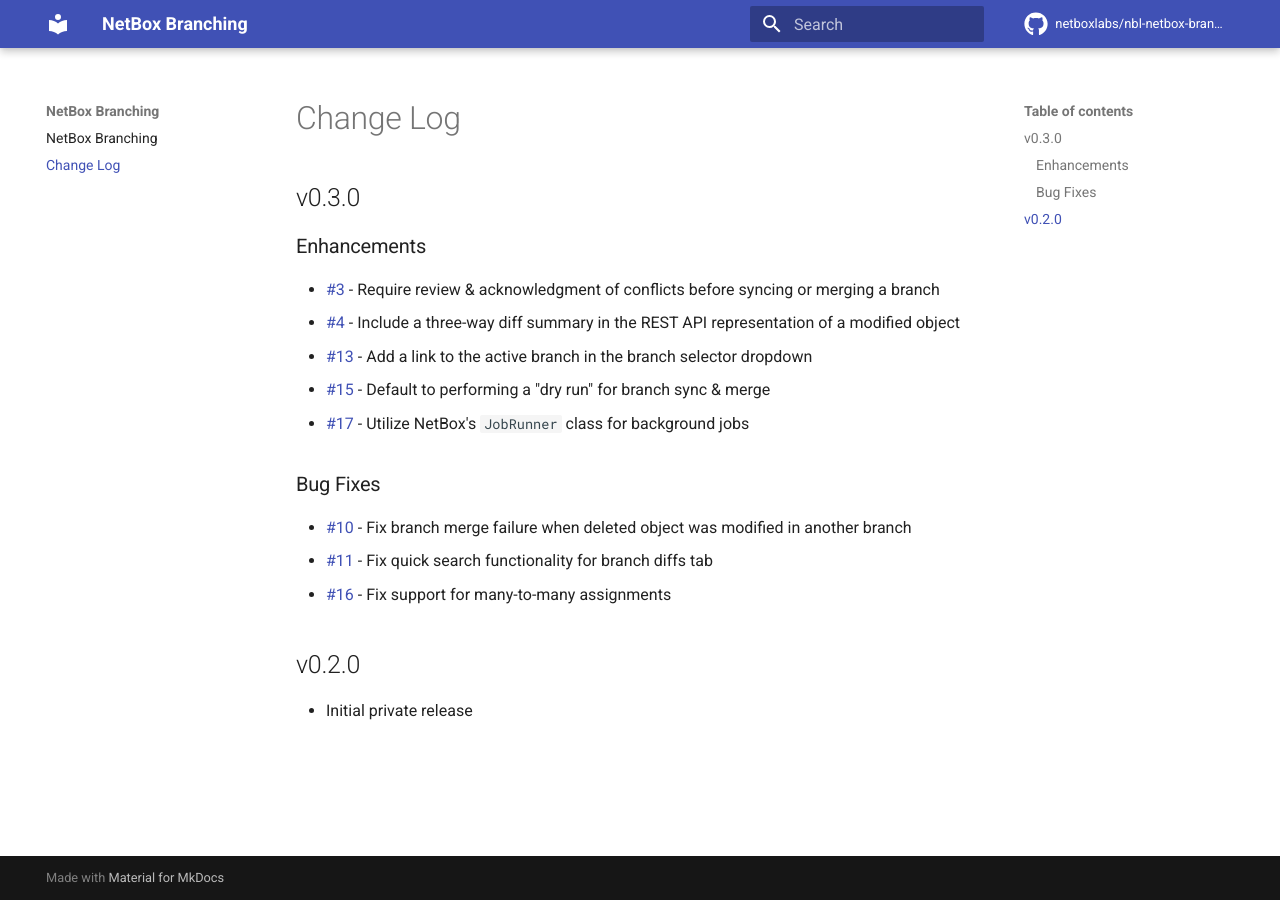
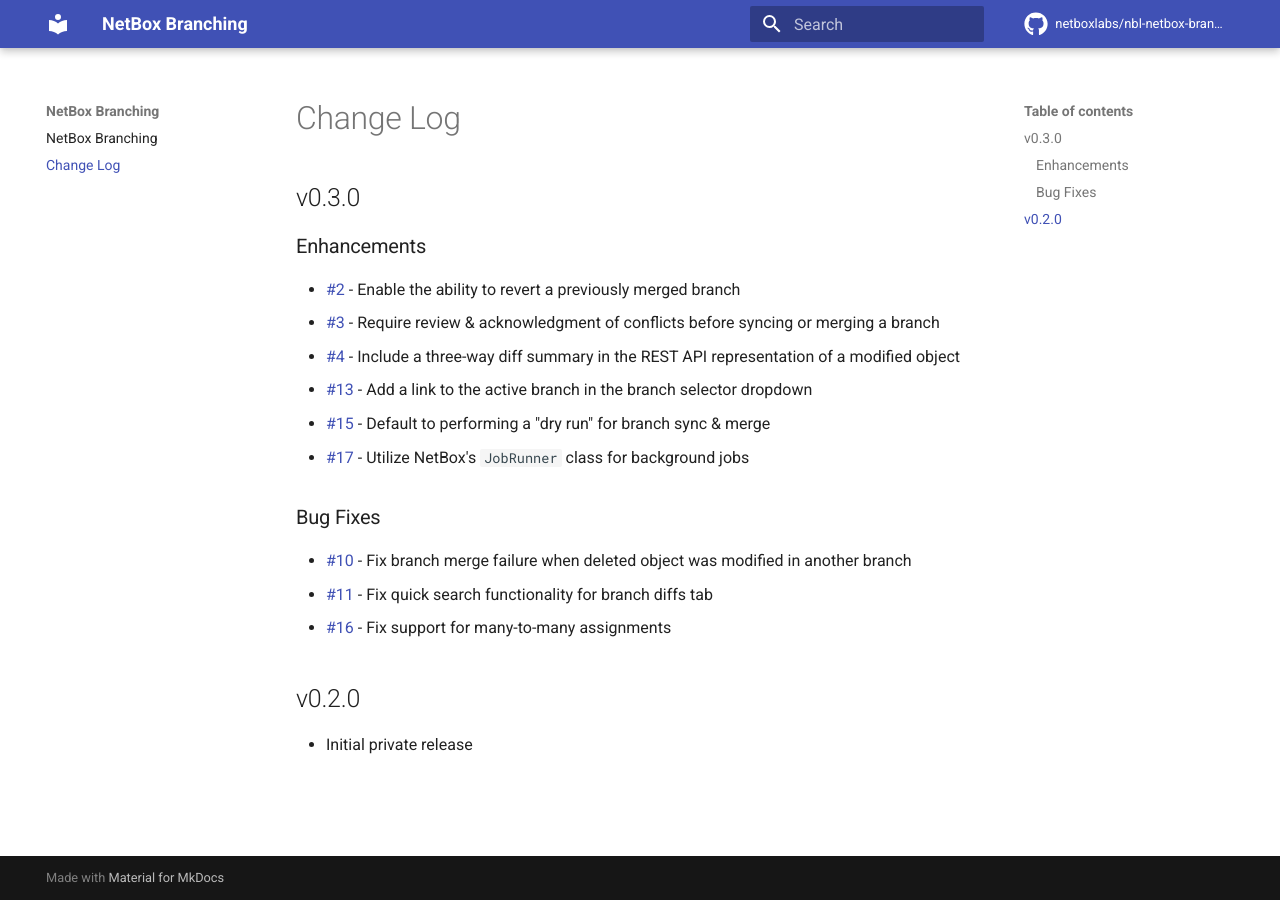
Before and after one commit to netboxlabs/netbox-branching, an MkDocs documentation site: the page built from docs/changelog.md, in a window 1280 px wide. Built offline with MkDocs 1.6.1 and Material for MkDocs 9.7.7, drawn with Linux system fonts in a browser that asks for light colours; comment, search, counter and statistics services are not loaded.

Commit message:
Update changelog

```diff
--- a/docs/changelog.md
+++ b/docs/changelog.md
@@ -4,6 +4,7 @@
 
 ### Enhancements
 
+* [#2](https://github.com/netboxlabs/nbl-netbox-branching/issues/2) - Enable the ability to revert a previously merged branch
 * [#3](https://github.com/netboxlabs/nbl-netbox-branching/issues/3) - Require review & acknowledgment of conflicts before syncing or merging a branch
 * [#4](https://github.com/netboxlabs/nbl-netbox-branching/issues/4) - Include a three-way diff summary in the REST API representation of a modified object
 * [#13](https://github.com/netboxlabs/nbl-netbox-branching/issues/13) - Add a link to the active branch in the branch selector dropdown
```
